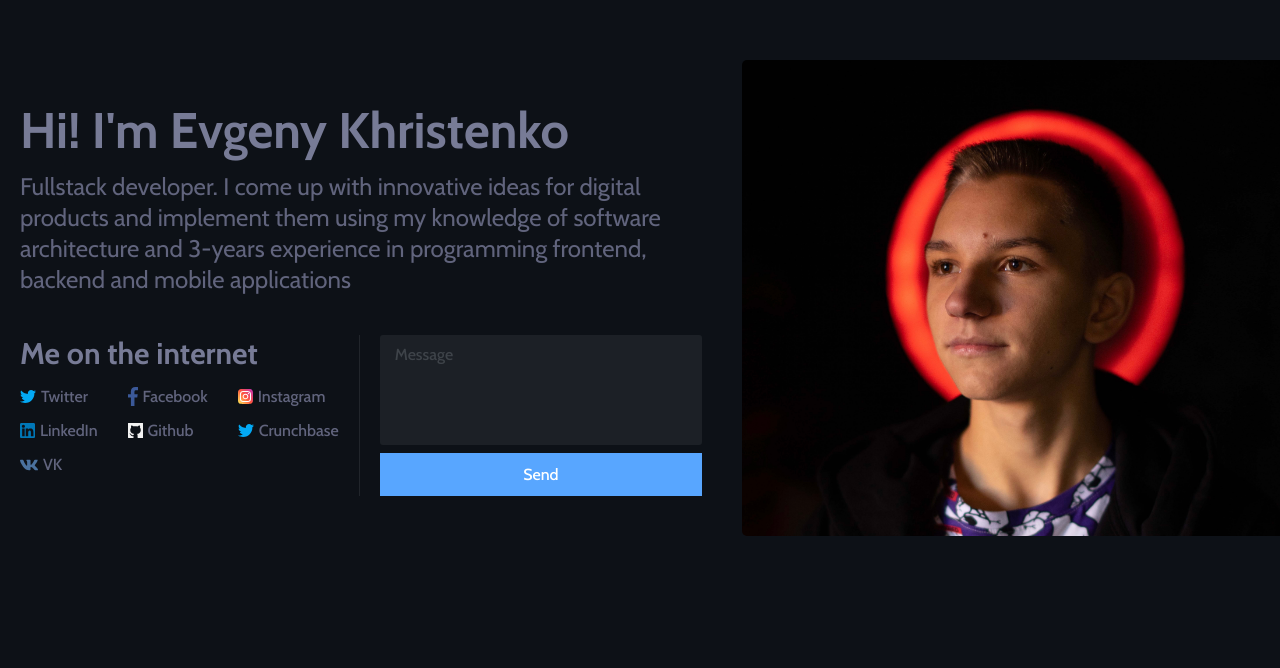
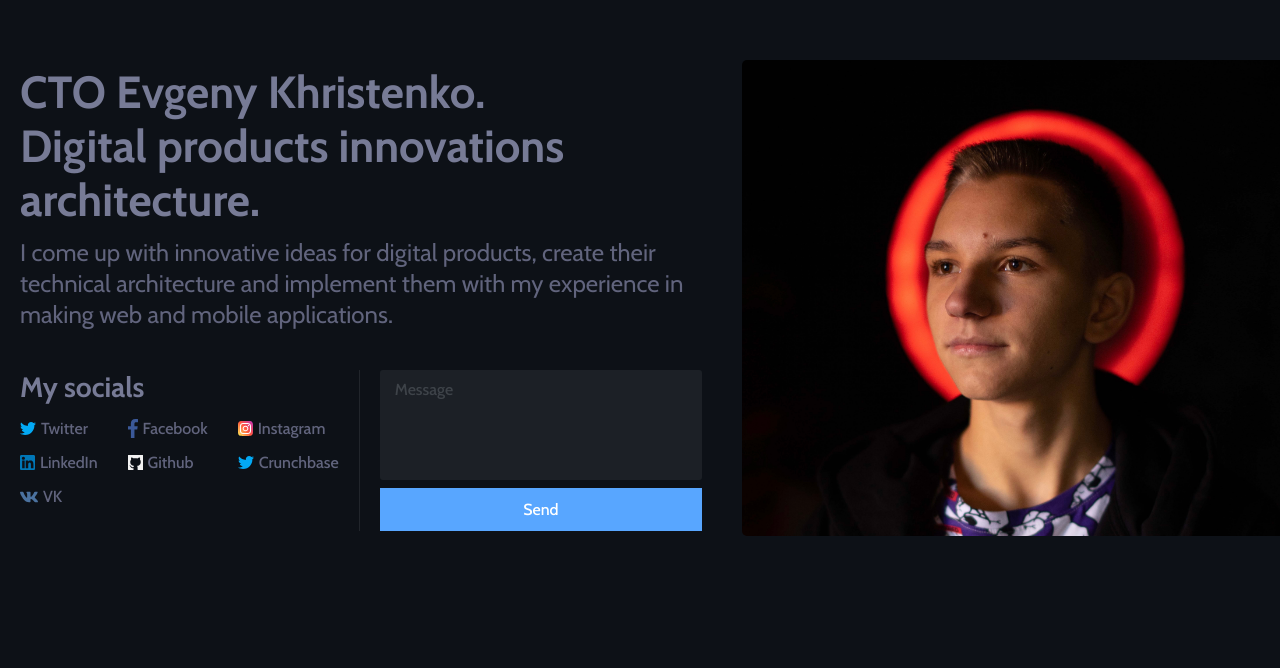
Before and after one commit to KhristenkoE/evgeny-khristenko, a Next.js app: page / in a window 1280 px wide. Shown: the part 132-800 px from the top of the page. Built offline with nearby package versions, Linux system fonts and the light colour scheme.

Commit message:
update translations

```diff
--- a/components/Hero/Hero.module.sass
+++ b/components/Hero/Hero.module.sass
@@ -63,7 +63,7 @@
 		grid-template-rows: 1fr 1fr
 
 .internetTitle
-	font-size: 30px
+	font-size: 28px
 	margin-bottom: 15px
 
 .socials
--- a/components/Hero/index.tsx
+++ b/components/Hero/index.tsx
@@ -29,7 +29,7 @@ const Hero = ({
 			<Header />
 			<article className={s.heroContent}>
 				<div className={s.textContainer}>
-					<h1 className={s.title}>{content.title}</h1>
+					<h1 className={s.title} dangerouslySetInnerHTML={{ __html: content.title }} />
 					<p className={s.description}>
 						{content.description}
 					</p>
--- a/data/translations.json
+++ b/data/translations.json
@@ -1,9 +1,9 @@
 {
 	"ru": {
 		"hero": {
-			"title": "Привет! Я Евгений Христенко",
-			"description": "Fullstack разработчик. Я придумываю инновационные идеи для цифровых продуктов и реализовываю их с помощью моего 3х летнего опыта разработки Frontend, Backend и Mobile приложений.",
-			"socials_title": "Я в интернете",
+			"title": "CTO Евгений Христенко. </br> Инновации в цифровых продуктах.",
+			"description": "Я придумываю инновационные идеи для цифровых продуктов, создаю их техническую архитектуру и реализовываю их, используя опыт в создании веб и мобильных приложений.",
+			"socials_title": "Мои соцсети",
 			"me_img_alt": "Фото Евгения Христенко"
 		},
 		"footer": {
@@ -11,15 +11,15 @@
 			"working_on_block": "Работаю над"
 		},
 		"meta": {
-			"title": "Евгений Христенко | Full stack разработчик",
+			"title": "Евгений Христенко | CTO, Full-stack разработчик",
 			"description": "Fullstack разработчик. Я придумываю инновационные идеи для цифровых продуктов и реализовываю их с помощью моего 3х летнего опыта разработки Frontend, Backend и Mobile приложений."
 		}
 	},
 	"en": {
 		"hero": {
-			"title": "Hi! I'm Evgeny Khristenko",
-			"description": "Fullstack developer. I come up with innovative ideas for digital products and implement them using my knowledge of software architecture and 3-years experience in programming frontend, backend and mobile applications",
-			"socials_title": "Me on the internet",
+			"title": "CTO Evgeny Khristenko. </br> Digital products innovations architecture.",
+			"description": "I come up with innovative ideas for digital products, create their technical architecture and implement them with my experience in making web and mobile applications.",
+			"socials_title": "My socials",
 			"me_img_alt": "Photo of Evgeny Khristenko"
 		},
 		"footer": {
@@ -33,7 +33,7 @@
 	},
 	"it": {
 		"hero": {
-			"title": "Ciao! Sono Evgeny Khristenko",
+			"title": "CTO Evgeny Khristenko",
 			"description": "Sviluppatore completo. Elaboro idee innovative per prodotti digitali e le realizzo utilizzando la mia conoscenza dell'architettura software e 3 anni di esperienza nella programmazione di applicazioni frontend, backend e mobili",
 			"socials_title": "Io su internet",
 			"me_img_alt": "Foto di Evgeny Khristenko"
@@ -49,7 +49,7 @@
 	},
 	"fr": {
 		"hero": {
-			"title": "Salut! Je suis Evgeny Khristenko",
+			"title": "CTO Evgeny Khristenko",
 			"description": "Développeur Full stack. Je propose des idées innovantes pour des produits numériques et les implémente en utilisant mes connaissances en architecture logicielle et 3 ans d'expérience dans la programmation d'applications frontend, backend et mobiles",
 			"socials_title": "Moi sur internet",
 			"me_img_alt": "Photo d'Evgueni Khristenko"
@@ -65,7 +65,7 @@
 	},
 	"jp": {
 		"hero": {
-			"title": "こんにちは! 私は Evgeny Khristenko",
+			"title": "CTO Evgeny Khristenko",
 			"description": "フルスタック開発者。 私はデジタル製品のための革新的なアイデアを発明し、フロントエンド、バックエンド、モバイルアプリケーションにおけるソフトウェアアーキテクチャと経験の知識を持っています。",
 			"socials_title": "インターネット上の私",
 			"me_img_alt": "エフゲニー-クリステンコの写真"
--- a/styles/globals.sass
+++ b/styles/globals.sass
@@ -15,8 +15,8 @@ a
 
 h1
   font-family: inherit
-  font-weight: 800
-  font-size: 50px
+  font-weight: 600
+  font-size: 45px
 
 h1, h2, h3, h4, h5, h6
   margin: 0
```
